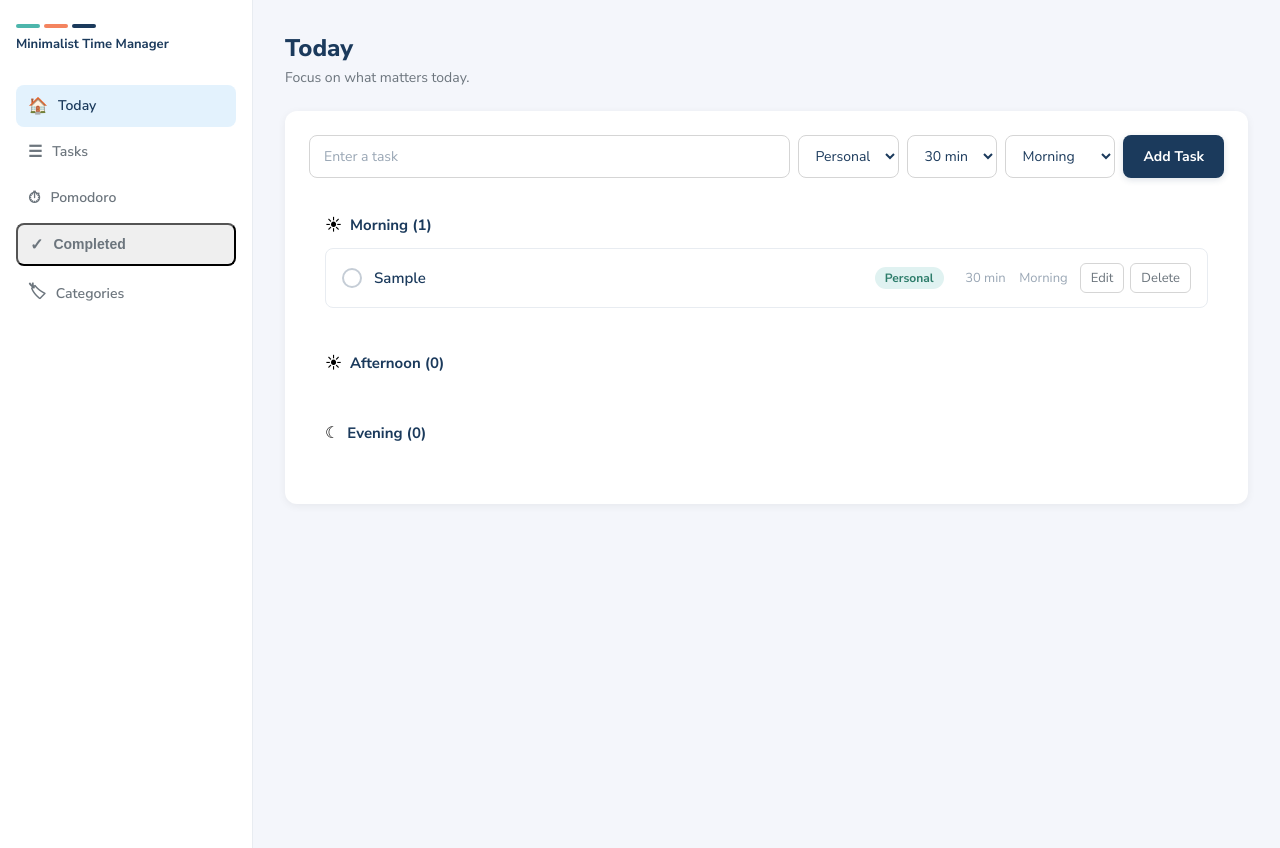
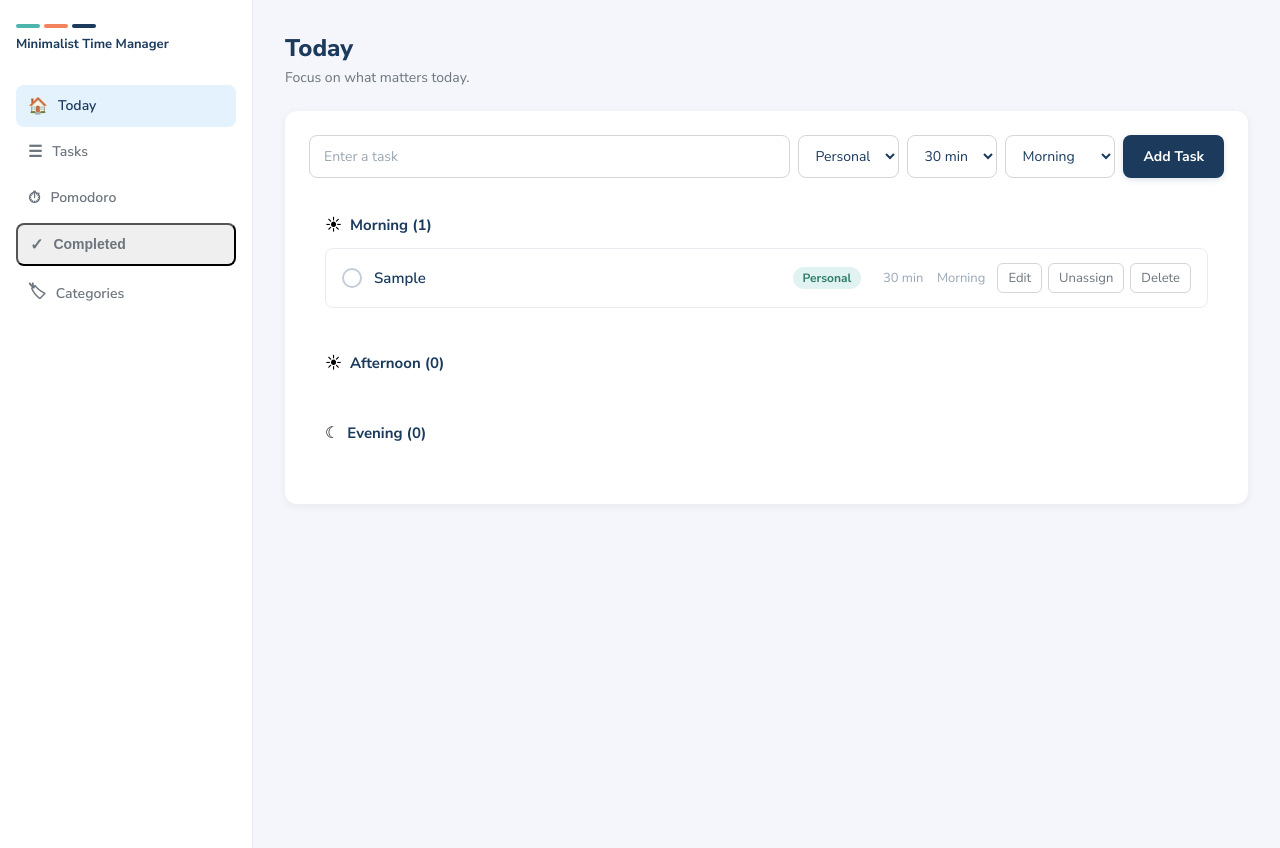
Before and after one commit to KevinBezerra/minimalist-time-manager, a React (Vite) app in the folder client/: page / in a window 1280 px wide. Both pictures are taken after typing "Sample" into the empty fields and a click on the button "Add Task". Built offline with nearby package versions, Linux system fonts and the light colour scheme.

Commit message:
unassignTask finished

```diff
--- a/client/src/App.jsx
+++ b/client/src/App.jsx
@@ -16,6 +16,8 @@ function TodayView() {
     deleteTask,
     completeTask,
     restoreTask,
+    unassignTask,
+
   } = useTasks();
   const [currentView, setCurrentView] = useState("today");
 
@@ -53,6 +55,7 @@ function TodayView() {
             onDeleteTask={deleteTask}
             onCompleteTask={completeTask}
             onUpdateTask={updateTask}
+            onUnassignTask={unassignTask}
           />
 
           <TaskGroup
@@ -62,6 +65,7 @@ function TodayView() {
             onDeleteTask={deleteTask}
             onCompleteTask={completeTask}
             onUpdateTask={updateTask}
+            onUnassignTask={unassignTask}
           />
 
           <TaskGroup
@@ -71,6 +75,7 @@ function TodayView() {
             onDeleteTask={deleteTask}
             onCompleteTask={completeTask}
             onUpdateTask={updateTask}
+            onUnassignTask={unassignTask}
           />
         </div>
       ) : (
--- a/client/src/components/TaskGroup.jsx
+++ b/client/src/components/TaskGroup.jsx
@@ -2,7 +2,7 @@ import { useEffect, useState } from "react";
 import TaskItem  from "./TaskItem/TaskItem";
 import "./TaskGroup.css";
 
-function TaskGroup({title, icon, tasks, onDeleteTask, onCompleteTask, onUpdateTask }){
+function TaskGroup({title, icon, tasks, onDeleteTask, onCompleteTask, onUpdateTask, onUnassignTask }){
     const [isOpen, setIsOpen] = useState(true);
 
     useEffect(() => {
@@ -30,6 +30,7 @@ function TaskGroup({title, icon, tasks, onDeleteTask, onCompleteTask, onUpdateTa
                             onDeleteTask={onDeleteTask}
                             onCompleteTask={onCompleteTask}
                             onUpdateTask={onUpdateTask}
+                            onUnassignTask={onUnassignTask}
                         />
                     ))}
                 </div>
--- a/client/src/components/TaskItem/TaskItem.jsx
+++ b/client/src/components/TaskItem/TaskItem.jsx
@@ -3,7 +3,7 @@ import "./TaskItem.css";
 
 // Displays one task. The task itself comes from the shared tasks state (props);
 // only the in-progress edit (draft title and day part) lives here.
-function TaskItem({ task, onDeleteTask, onCompleteTask, onRestoreTask, onUpdateTask }) {
+function TaskItem({ task, onDeleteTask, onCompleteTask, onRestoreTask, onUpdateTask, onUnassignTask, }) {
   const isCompleted = task.isCompleted === 1;
   const period = task.period || "morning";
   const [isEditing, setIsEditing] = useState(false);
@@ -63,6 +63,11 @@ function TaskItem({ task, onDeleteTask, onCompleteTask, onRestoreTask, onUpdateT
     onDeleteTask(task.id);
   }
 
+  function handleUnassign() {
+    onUnassignTask(task.id);
+  }
+
+
   return (
     <div className={`task-row ${isCompleted ? "completed" : ""}`}>
       <button
@@ -116,6 +121,10 @@ function TaskItem({ task, onDeleteTask, onCompleteTask, onRestoreTask, onUpdateT
           {isEditing ? "Save" : "Edit"}
         </button>
 
+        <button type="button" onClick={handleUnassign}>
+          Unassign
+        </button>
+
         <button type="button" onClick={handleDelete}>
           Delete
         </button>
--- a/client/src/context/TasksContext.jsx
+++ b/client/src/context/TasksContext.jsx
@@ -51,6 +51,8 @@ export function TasksProvider({ children }) {
         run(() => updateTask(id, { isCompleted: 1 }), "Could not complete task."),
       restoreTask: (id) =>
         run(() => updateTask(id, { isCompleted: 0 }), "Could not restore task."),
+      unassignTask: (id) =>
+        run(() => updateTask(id, { period: null }), "Could not unassign task."),
     }),
     [run]
   );
--- a/client/src/services/taskApi.js
+++ b/client/src/services/taskApi.js
@@ -14,7 +14,12 @@ function normalizeTask(raw) {
     ...raw,
     isCompleted: raw.isCompleted === 1 || raw.isCompleted === true ? 1 : 0,
     isToday: Boolean(raw.isToday),
-    period: VALID_PERIODS.includes(raw.period) ? raw.period : "morning",
+    period:
+      raw.period === null
+        ? null
+        : VALID_PERIODS.includes(raw.period)
+          ? raw.period
+          : "morning",
   };
 }
 
```
